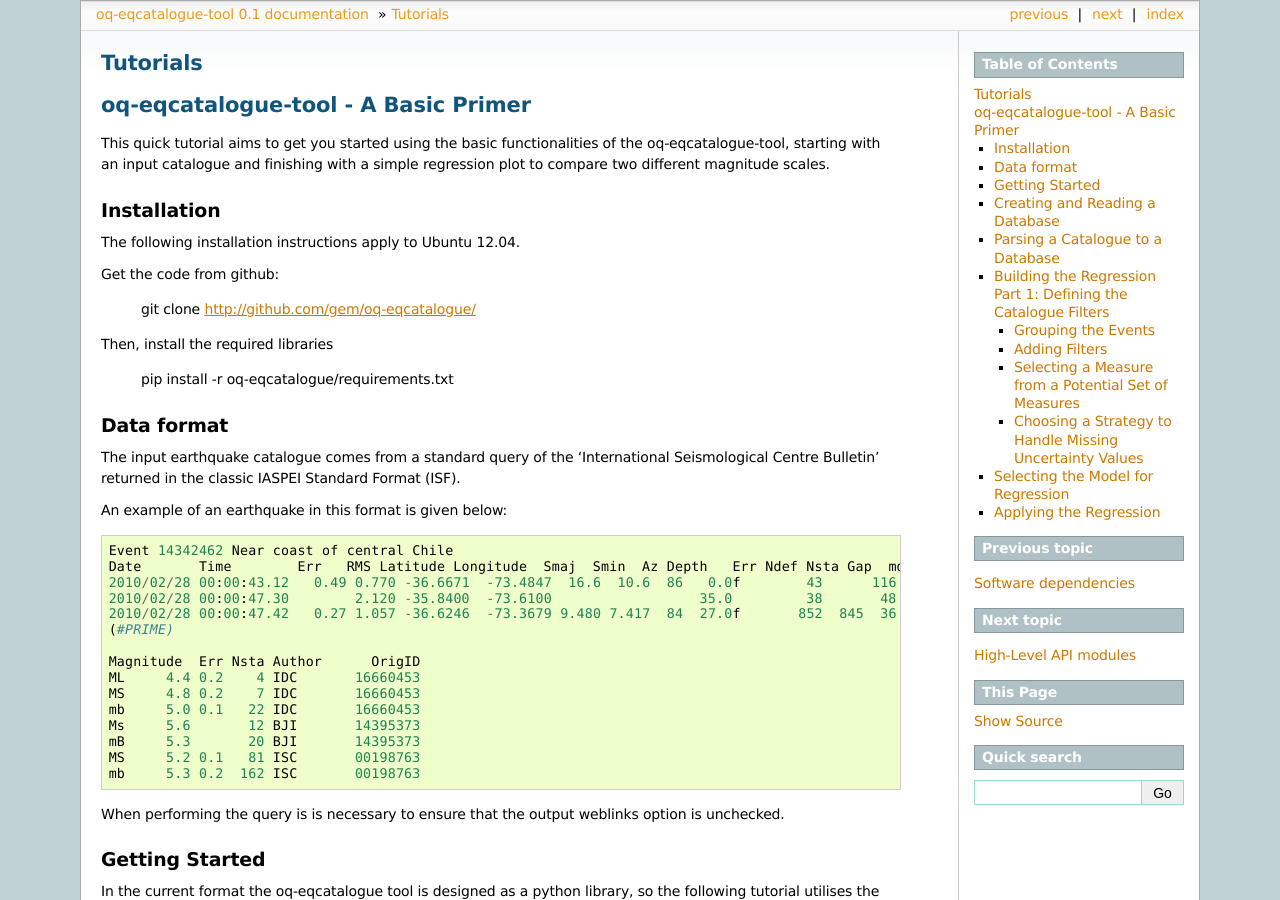
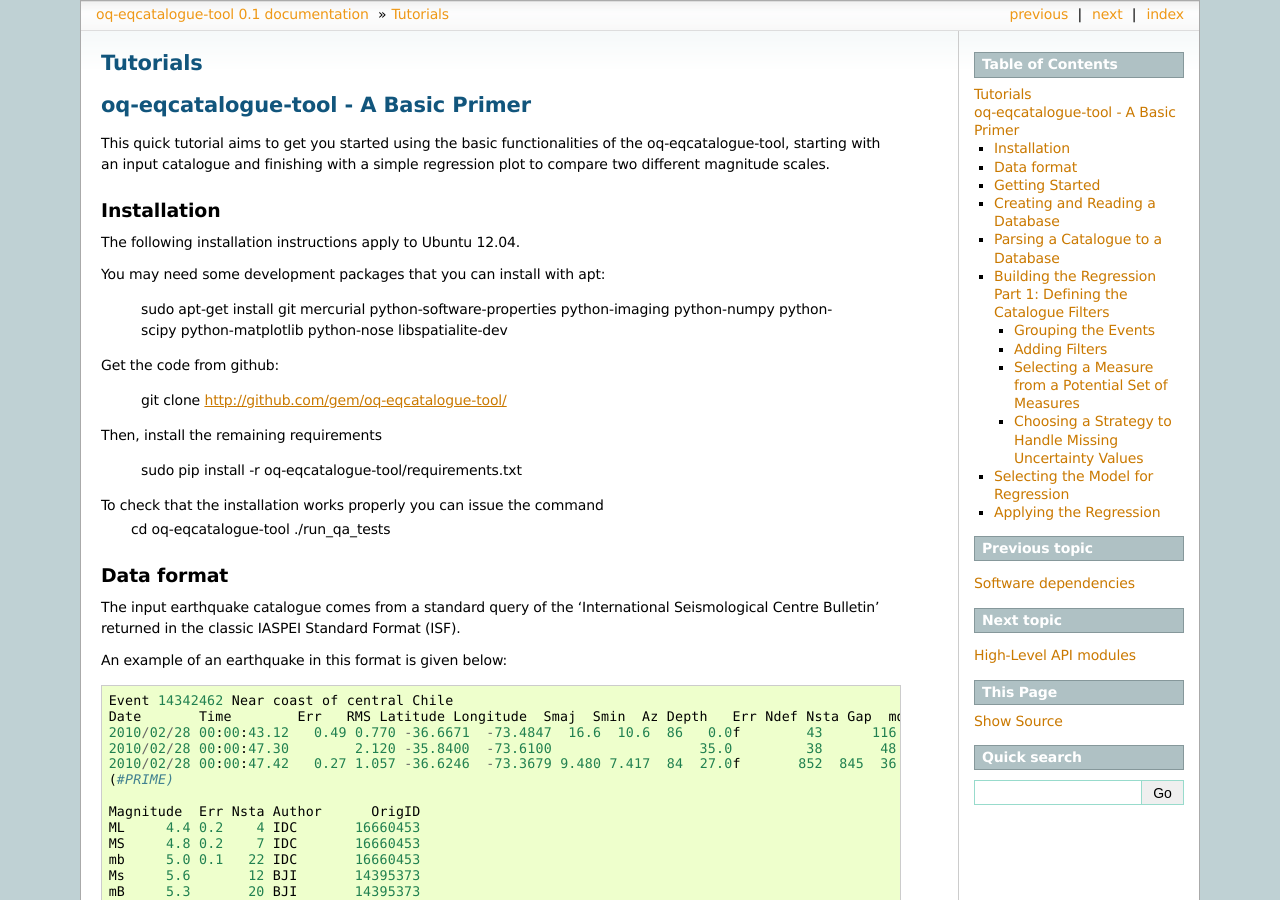
Before and after one commit to preinh/oq-eqcatalogue-tool, a Sphinx documentation site: the page built from docs/source/dev/tutorials.rst, in a window 1280 px wide and 900 px high. Built offline with Sphinx 7.4.7, drawn with Linux system fonts in a browser that asks for light colours; formulas are drawn with MathJax 3.

Commit message:
fixed requirements and started writing down the installation doc

```diff
--- a/docs/source/dev/tutorials.rst
+++ b/docs/source/dev/tutorials.rst
@@ -14,13 +14,22 @@ Installation
 -------------------------------------
 The following installation instructions apply to Ubuntu 12.04.
 
+You may need some development packages that you can install with apt:
+
+    sudo apt-get install git mercurial python-software-properties python-imaging python-numpy python-scipy python-matplotlib python-nose libspatialite-dev
+
 Get the code from github:
 
-    git clone http://github.com/gem/oq-eqcatalogue/
+    git clone http://github.com/gem/oq-eqcatalogue-tool/
 
-Then, install the required libraries
+Then, install the remaining requirements
 
-    pip install -r oq-eqcatalogue/requirements.txt
+    sudo pip install -r oq-eqcatalogue-tool/requirements.txt
+
+
+To check that the installation works properly you can issue the command
+    cd oq-eqcatalogue-tool
+    ./run_qa_tests
 
 
 Data format
```
Also changed, not shown: requirements.txt (+6 -6 lines).
